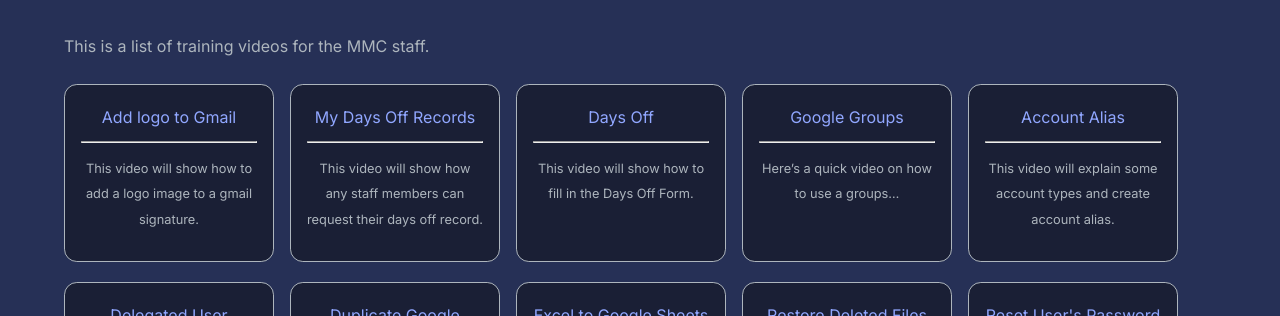
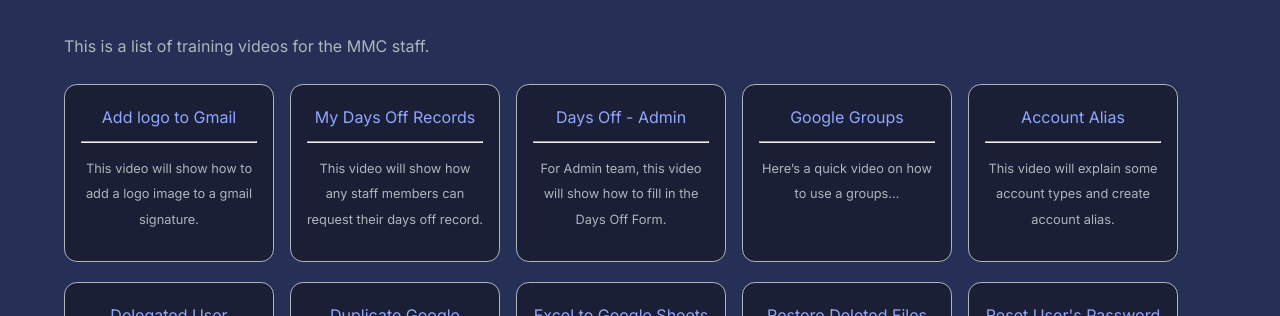
Before and after one commit to yong-lim/mmc-staff, a Jekyll site: the page built from index.md, in a window 1280 px wide. Shown: the part 203-519 px from the top of the page. Built offline with Jekyll 4.4.1, drawn with Linux system fonts in a browser that asks for light colours.

Commit message:
Make this post an admin specific post

```diff
--- a/_posts/2024-10-28-days-off.md
+++ b/_posts/2024-10-28-days-off.md
@@ -1,7 +1,7 @@
 ---
 layout: post
-title: Days Off
-desc: This video will show how to fill in the Days Off Form.
+title: Days Off - Admin
+desc: For Admin team, this video will show how to fill in the Days Off Form.
 driveId: 1xiS7GSb5zKs4kC470b43lQrgnZxA7T9t
 tags: [admin, days-off]
 ---
```
